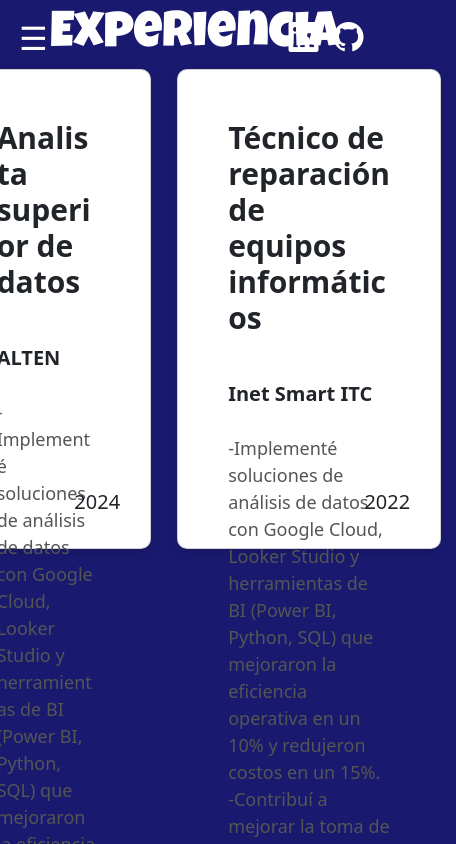
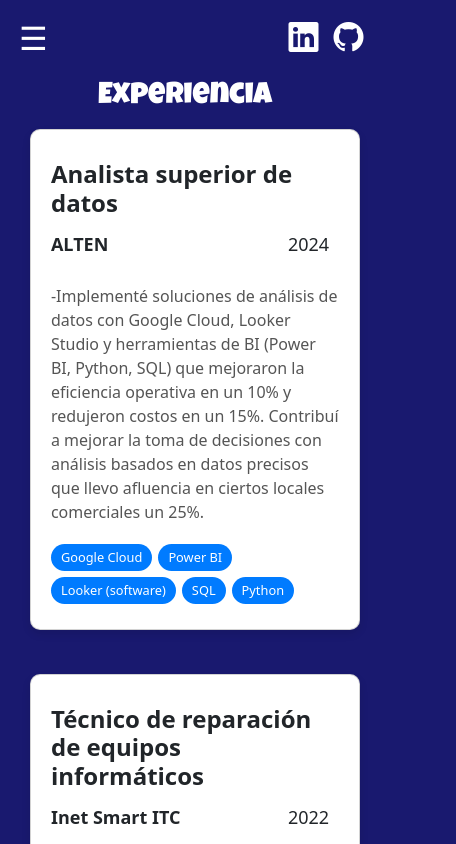
Before and after one commit to CarolinaCasGil/Porfolio, an Angular app in the folder Porfolio/: page /experiences in a window 390 px wide. Shown: the top 844 px of the page, 456 px wide, since content can reach past the window. Built offline with nearby package versions, Linux system fonts and the light colour scheme; a web font is replaced by a local one.

Commit message:
subido toro responsive

```diff
--- a/Porfolio/src/app/components/experiences/experiences.component.html
+++ b/Porfolio/src/app/components/experiences/experiences.component.html
@@ -9,8 +9,10 @@
         <div *ngFor="let ex of experience" class="cards">
             <div class="card">
                 <h3 class="title">{{ ex.title }}</h3>
-                <p class="date">{{ ex.date }}</p>
-                <p class="location">{{ ex.place }}</p>
+                <div class="info">
+                    <p class="location">{{ ex.place }}</p>
+                    <p class="date">{{ ex.date }}</p>
+                </div>
                 <p class="description">{{ ex.description }}</p>
                 <div class="languages">
                     <span *ngFor="let language of ex.utilities" class="language-bubble">{{ language }}</span>
--- a/Porfolio/src/app/components/experiences/experiences.component.scss
+++ b/Porfolio/src/app/components/experiences/experiences.component.scss
@@ -108,3 +108,168 @@
     border-radius: 20px;
     font-size: 0.9rem;
 }
+
+@media (max-width: 1024px) {
+    .cards {
+        gap: 30px;
+        max-width: 900px;
+    }
+
+    .card {
+        width: 80%;
+        padding: 40px;
+    }
+
+    h2 {
+        font-size: 40px;
+    }
+
+    .title {
+        font-size: 26px;
+    }
+
+    .date,
+    .location {
+        font-size: 18px;
+    }
+
+    .description {
+        font-size: 16px;
+    }
+}
+
+@media (max-width: 768px) {
+    .tittle {
+        flex-direction: column;
+        height: auto;
+        margin-top: 20px;
+        margin-bottom: -40px;
+        margin-left: -10px;
+    }
+
+    h2 {
+        font-size: 35px;
+    }
+
+
+
+    .studies {
+        display: flex;
+        flex-direction: column;
+        align-items: center;
+        height: 100%;
+    }
+
+    .cards {
+        display: flex;
+        flex-direction: column;
+        align-items: center;
+        gap: 20px;
+        padding: 4%;
+        height: 100%;
+    }
+
+
+
+    .title {
+        margin-top: 10px;
+        font-size: 24px;
+    }
+
+
+    .info {
+        display: flex;
+        flex-direction: row;
+        justify-content: space-between;
+        align-items: center;
+        font-size: 0.9rem;
+        margin-top: 15px;
+    }
+
+    .date {
+        position: static;
+        margin-right: 10px;
+    }
+
+    .location {
+        margin-top: 0;
+    }
+
+    .card .description {
+        align-content: center;
+        font-size: 1rem;
+        margin-bottom: 10px;
+    }
+
+
+    .languages {
+        display: flex;
+        flex-wrap: wrap;
+        gap: 6px;
+        margin-bottom: 5px;
+    }
+
+}
+
+@media (max-width: 480px) {
+    .tittle {
+        padding: 4%;
+        margin-top: 40px;
+    }
+
+    h2 {
+        font-size: 30px;
+    }
+
+    .studies {
+        display: flex;
+        flex-direction: column;
+        align-items: center;
+        width: 100%;
+        gap: 15px;
+    }
+
+    .cards {
+        display: flex;
+        flex-direction: column;
+        align-items: center;
+        gap: 15px;
+    }
+
+    .card {
+        width: 100%;
+        padding: 20px;
+        height: auto;
+    }
+
+    .title {
+        font-size: 1.5rem;
+    }
+
+    .info {
+        display: flex;
+        flex-direction: row;
+        justify-content: space-between;
+        align-items: center;
+        font-size: 0.9rem;
+        margin-top: 5px;
+    }
+
+    .date {
+        position: static;
+        margin-right: 10px;
+    }
+
+    .location {
+        margin-top: 0;
+    }
+
+    .description {
+        font-size: 0.9rem;
+    }
+
+    .language-bubble {
+        font-size: 0.8rem;
+        padding: 4px 10px;
+    }
+}
--- a/Porfolio/src/app/components/experiences/experiences.component.ts
+++ b/Porfolio/src/app/components/experiences/experiences.component.ts
@@ -14,15 +14,15 @@
       title: 'Analista superior de datos',
       place: 'ALTEN ',
       date: '2024',
-      description:'-Implementé soluciones de análisis de datos con Google Cloud, Looker Studio y herramientas de BI (Power BI, Python, SQL) que mejoraron la eficiencia operativa en un 10% y redujeron costos en un 15%. -Contribuí a mejorar la toma de decisiones con análisis basados en datos precisos que llevo afluencia en ciertos locales comerciales un 25%.',
+      description:'-Implementé soluciones de análisis de datos con Google Cloud, Looker Studio y herramientas de BI (Power BI, Python, SQL) que mejoraron la eficiencia operativa en un 10% y redujeron costos en un 15%. Contribuí a mejorar la toma de decisiones con análisis basados en datos precisos que llevo afluencia en ciertos locales comerciales un 25%.',
       utilities: ['Google Cloud', 'Power BI', 'Looker (software)', 'SQL', 'Python']
     },
     {
       title: 'Técnico de reparación de equipos informáticos',
       place: 'Inet Smart ITC',
       date: '2022',
-      description:'-Implementé soluciones de análisis de datos con Google Cloud, Looker Studio y herramientas de BI (Power BI, Python, SQL) que mejoraron la eficiencia operativa en un 10% y redujeron costos en un 15%. -Contribuí a mejorar la toma de decisiones con análisis basados en datos precisos que llevo afluencia en ciertos locales comerciales un 25%.',
-      utilities: ['Reparación de equipos informáticos', 'Sistemas informáticos', 'Servicios técnicos', 'Infraestructura de tecnologías de la información', 'Gestión de sistemas']
+      description:'-Implementé soluciones de análisis de datos con Google Cloud, Looker Studio y herramientas de BI (Power BI, Python, SQL) que mejoraron la eficiencia operativa en un 10% y redujeron costos en un 15%. Contribuí a mejorar la toma de decisiones con análisis basados en datos precisos que llevo afluencia en ciertos locales comerciales un 25%.',
+      utilities: ['Reparación de equipos informáticos', 'Sistemas informáticos', 'Servicios técnicos', 'Gestión de sistemas', 'Infraestructura de tecnologías de la información']
     }
   ]
 
--- a/Porfolio/src/app/components/studies/studies.component.scss
+++ b/Porfolio/src/app/components/studies/studies.component.scss
@@ -334,6 +334,7 @@
         height: auto;
     }
 
+
     .info {
         display: flex;
         flex-direction: row;
```
